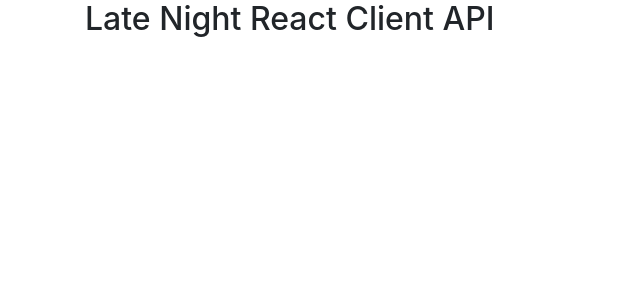
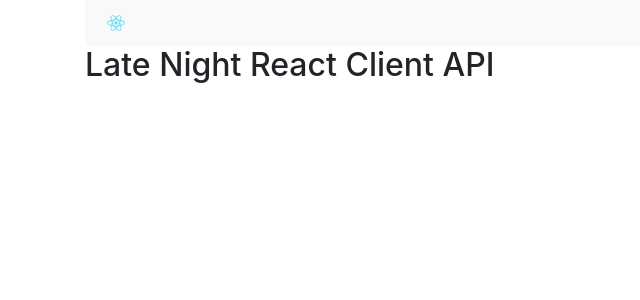
Before and after one commit to cazasomb18/Latenight-react-PYTHON-client, a React (Create React App) app: page / in a window 1280 px wide. Shown: the top 300 px of the page, without its empty margins (0-640 px from the left). Built offline with nearby package versions, Linux system fonts and the light colour scheme.

Commit message:
npm installed react-router-dom

```diff
--- a/package.json
+++ b/package.json
@@ -6,6 +6,7 @@
     "bootstrap": "^4.3.1",
     "react": "^16.8.6",
     "react-dom": "^16.8.6",
+    "react-router-dom": "^5.0.0",
     "react-scripts": "3.0.1"
   },
   "scripts": {
--- a/src/App.js
+++ b/src/App.js
@@ -4,10 +4,17 @@ import "./App.css";
 
 import "bootstrap/dist/css/bootstrap.min.css";
 
-
+const My404 = () => {
+  return (
+    <div>
+      You are lost
+    </div>
+    )
+}
 
 class App extends React.Component {
   constructor(){
+    console.log('constructor');
     super()
     this.state = {
 
@@ -20,6 +27,13 @@ class App extends React.Component {
 
   return (
       <div className="container">
+        <nav className="navbar nvarbar-expand-lg navbar-light bg-light" >
+          <a>
+            <img src={logo} width="30" height="30"/>
+          </a>
+
+
+        </nav>
         <h2>Late Night React Client API</h2>
       </div>
 
```
Also changed, not shown: 1 other file (tests, documents, lock files or other folders).
